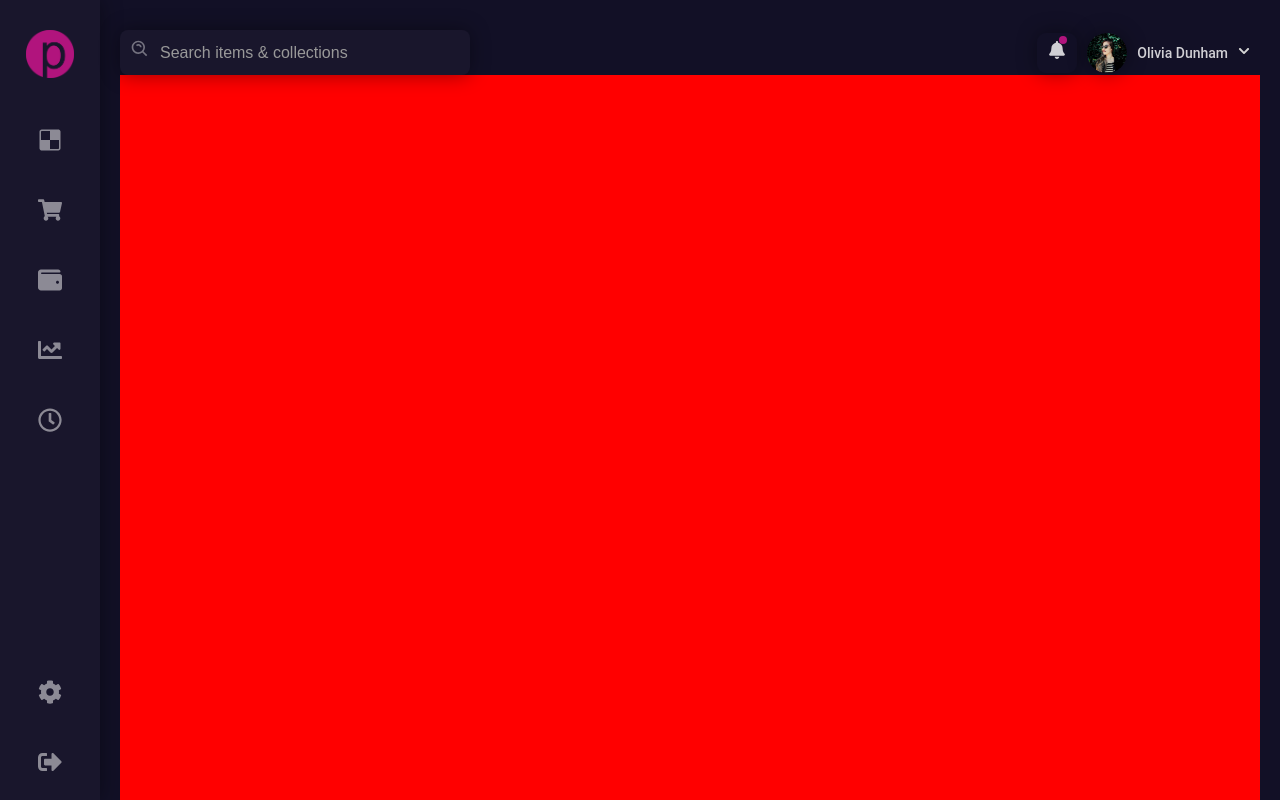
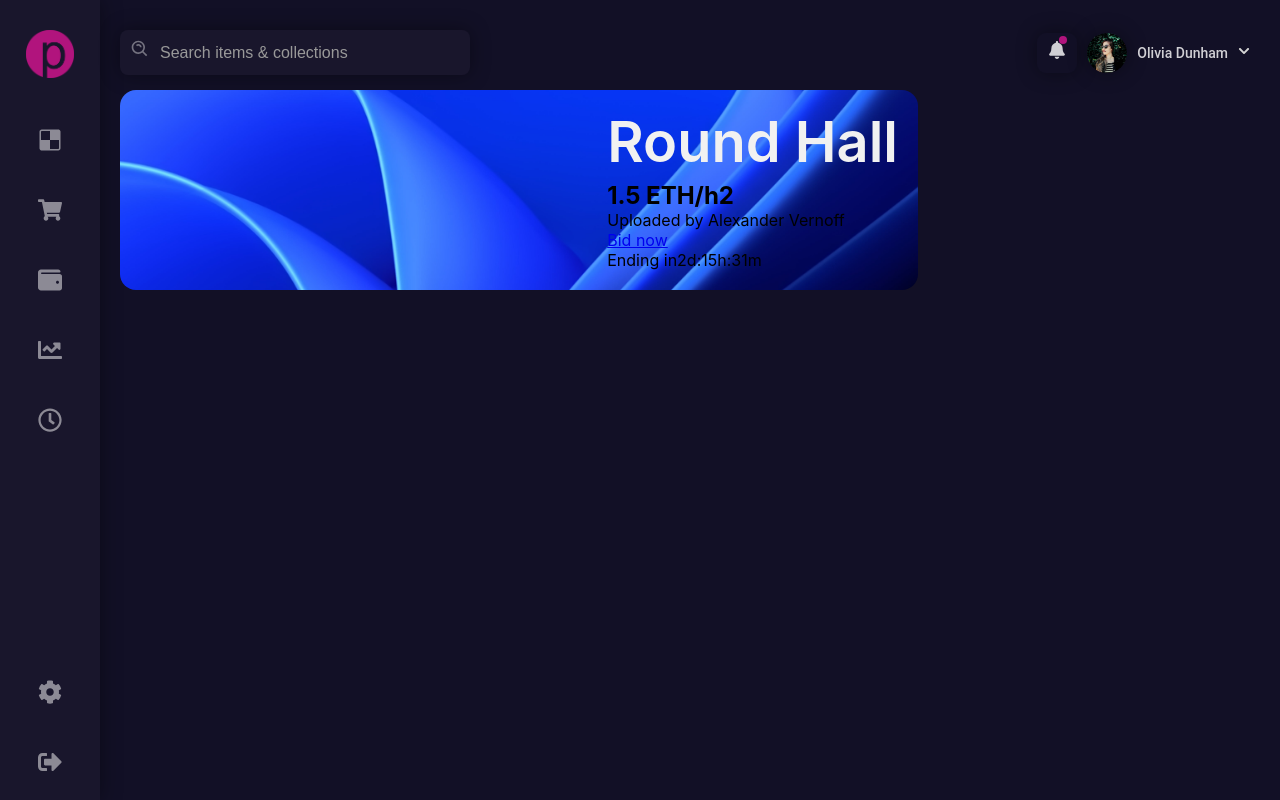
Before and after one commit to AndreasHoff/reactJs-dashboard-firebase, a React (Create React App) app: page / in a window 1280 px wide. Built offline with nearby package versions, Linux system fonts and the light colour scheme.

Commit message:
working on left banner section

```diff
--- a/src/components/MainContainer.css
+++ b/src/components/MainContainer.css
@@ -1,12 +1,12 @@
 .main-container {
     width: 100%;
-    height: 100%;
-    background: red;
+    height: calc(100% - 45px);
     display: flex;
     padding-top: 15px;
 }
 
 .main-container .left {
+    height: 200px;
     width: calc(100% - 30%);
     overflow-y: scroll;
     transition: all 0.3s ease;
@@ -16,6 +16,29 @@
     display: none;
 }
 
+.main-container .left .banner {
+    height: 200px;
+    background-image: url(../images/1.jpg);
+    background-repeat: no-repeat;
+    background-position: center;
+    background-size: cover;
+    border-radius: 1rem;
+    position: relative;
+}
+
+.main-container .left .banner .text-container {
+    position: absolute;
+    right: 20px;
+    bottom: 20px;
+    h1 {
+        font-size: 3.5rem;
+        color: #f1f1f1;
+        font-weight: 600;
+        margin: 5px 0;
+    }
+}
+
 .main-container .right {
     width: calc(100% - 70%);
+    height: 200px;
 }
--- a/src/components/MainContainer.jsx
+++ b/src/components/MainContainer.jsx
@@ -4,7 +4,21 @@ import './MainContainer.css'
 function MainContainer() {
   return (
     <div className='main-container'>
-        <div className="left"></div>
+        <div className="left">
+            <div className="banner">
+                <div className="text-container">
+                    <h1>Round Hall</h1>
+                    <h2>1.5 ETH/h2</h2>
+                    <p>Uploaded by Alexander Vernoff</p>
+                    <div className="bid">
+                        <a href='/' className="button-one">
+                            Bid now
+                        </a>
+                        <p>Ending in<span>2d:15h:31m</span></p>
+                    </div>
+                </div>
+            </div>
+        </div>
         <div className="right"></div>
     </div>
   )
```
